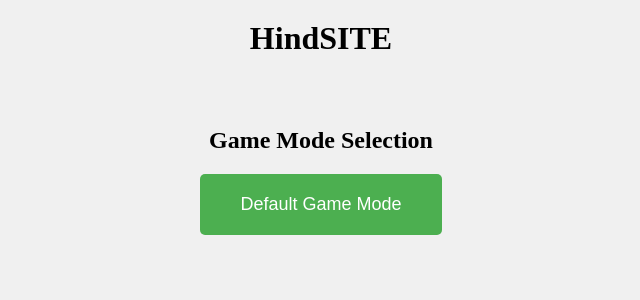
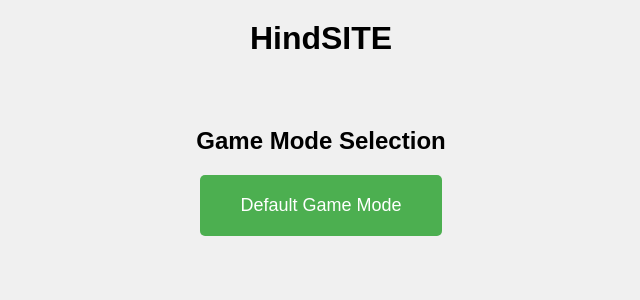
Before and after one commit to TimSturges713/MinusJosh, a Flask app: page / in a window 1280 px wide. Shown: the top 300 px of the page, without its empty margins (319-959 px from the left). Run offline with Flask 3, Linux system fonts and the light colour scheme; parts of the project's set-up code (start-up, migrations or seed data) failed here and were passed over.

Commit message:
Font change

```diff
--- a/Hindsite/gemini_ai.py
+++ b/Hindsite/gemini_ai.py
@@ -44,7 +44,7 @@ def generate_trend(headline):
     generate two constants that describe the public's perception of the company(1-20, 1 being most negative, 20 being most positive)
     and the actual impact the news described in the headline may actually have on the functionality of the company
     from a technical standpoint (1-20, 1 being most negative, 20 being most positive). Please just only give the two numbers, nothing else
-    as a response, with the public perception first and the technical impact second.
+    as a response, with the public perception first and the technical impact second. Return them in the format x,y separated by a comma
     """
     try:
         response = client.models.generate_content(
@@ -52,6 +52,7 @@ def generate_trend(headline):
             contents=prompt
         )
         constants = response.text
+        constants = constants.split(",")
         for c in constants:
             if c.isdigit():
                 if public_perception == 0:
--- a/Hindsite/static/menu_style.css
+++ b/Hindsite/static/menu_style.css
@@ -11,6 +11,11 @@ body {
 h1 {
     margin-bottom: 50px; /* Add space between heading and button */
     margin-top: 20px;
+    font-family: Papyrus, fantasy;
+}
+
+h2 {
+    font-family: Papyrus, fantasy;
 }
 
 button {
```
